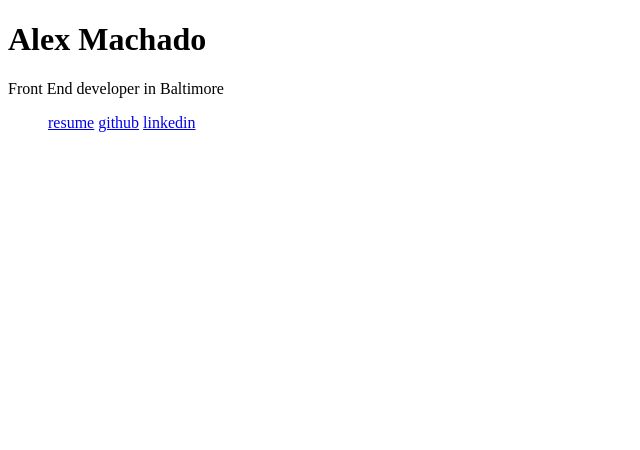
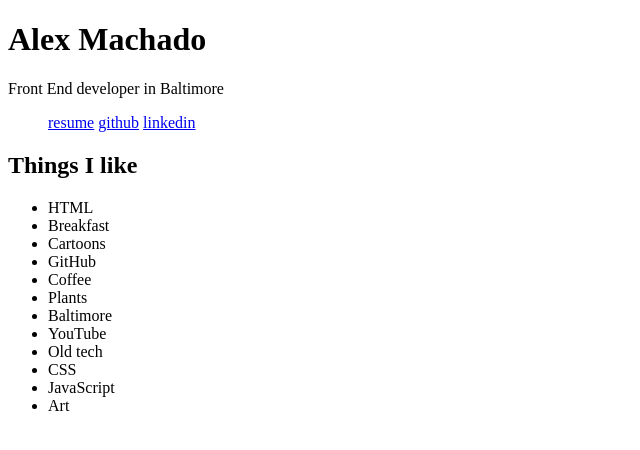
Before and after one commit to amachado93/alex-machado, a plain HTML site: page index.html in a window 1280 px wide. Shown: the whole page, without its empty margins (0-640 px from the left). Drawn offline with Linux system fonts and the light colour scheme.

Commit message:
add favorite things

```diff
--- a/index.html
+++ b/index.html
@@ -13,5 +13,20 @@
       <a href="#">github</a>
       <a href="#">linkedin</a>
     </ul>
+    <h2>Things I like</h2>
+    <ul>
+      <li>HTML</li>
+      <li>Breakfast</li>
+      <li>Cartoons</li>
+      <li>GitHub</li>
+      <li>Coffee</li>
+      <li>Plants</li>
+      <li>Baltimore</li>
+      <li>YouTube</li>
+      <li>Old tech</li>
+      <li>CSS</li>
+      <li>JavaScript</li>
+      <li>Art</li>
+    </ul>
   </body>
 </html>
```
